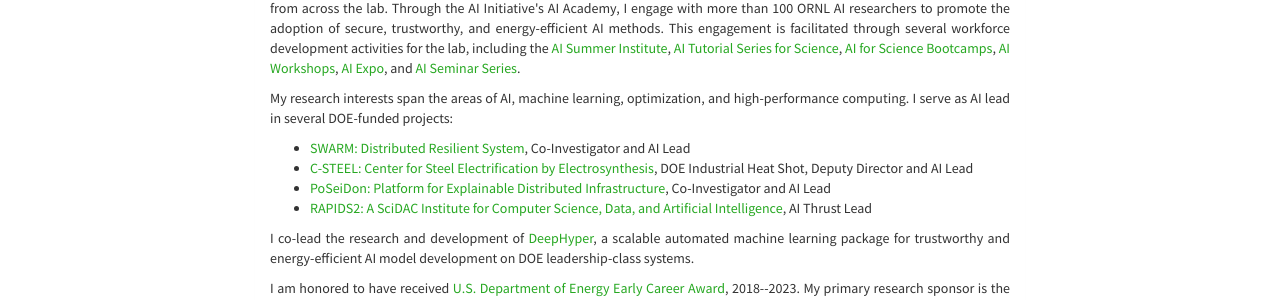
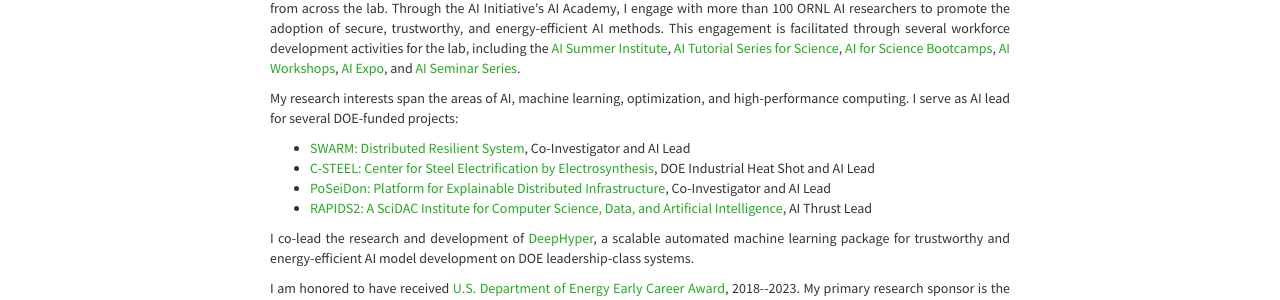
Before and after one commit to pbalapra/pbalapra.github.io, a Jekyll site: the page built from index.html, in a window 1280 px wide. Shown: the part 513-813 px from the top of the page. Built offline with Jekyll 4.4.1, drawn with Linux system fonts in a browser that asks for light colours; nearby versions of some CDN libraries; some web fonts are replaced; the list of posts is cut into pages by our own code.

Commit message:
Update index.html

```diff
--- a/index.html
+++ b/index.html
@@ -84,11 +84,11 @@
 		</p>
 
 		<p align="justify">
-		My research interests span the areas of AI, machine learning, optimization, and high-performance computing. I serve as AI lead in several DOE-funded projects:
+		My research interests span the areas of AI, machine learning, optimization, and high-performance computing. I serve as AI lead for several DOE-funded projects:
                 </p>
 		<ul class="itemize1" align="justify">
 		<li class="itemize"> <a href="https://swarm-workflows.github.io/" target="_blank">SWARM: Distributed Resilient System</a>, Co-Investigator and AI Lead </li>
-		<li class="itemize"> <a href="https://www.anl.gov/csteel" target="_blank">C-STEEL: Center for Steel Electrification by Electrosynthesis</a>, DOE Industrial Heat Shot, Deputy Director and AI Lead </li>
+		<li class="itemize"> <a href="https://www.anl.gov/csteel" target="_blank">C-STEEL: Center for Steel Electrification by Electrosynthesis</a>, DOE Industrial Heat Shot and AI Lead </li>
 		<li class="itemize"> <a href="https://sites.google.com/view/poseidon-workflows/home" target="_blank">PoSeiDon: Platform for Explainable Distributed Infrastructure</a>, Co-Investigator and AI Lead </li>
 		<li class="itemize"> <a href="https://rapids.lbl.gov/" target="_blank">RAPIDS2: A SciDAC Institute for Computer Science, Data, and Artificial Intelligence</a>, AI Thrust Lead </li>
 		</ul>
```
